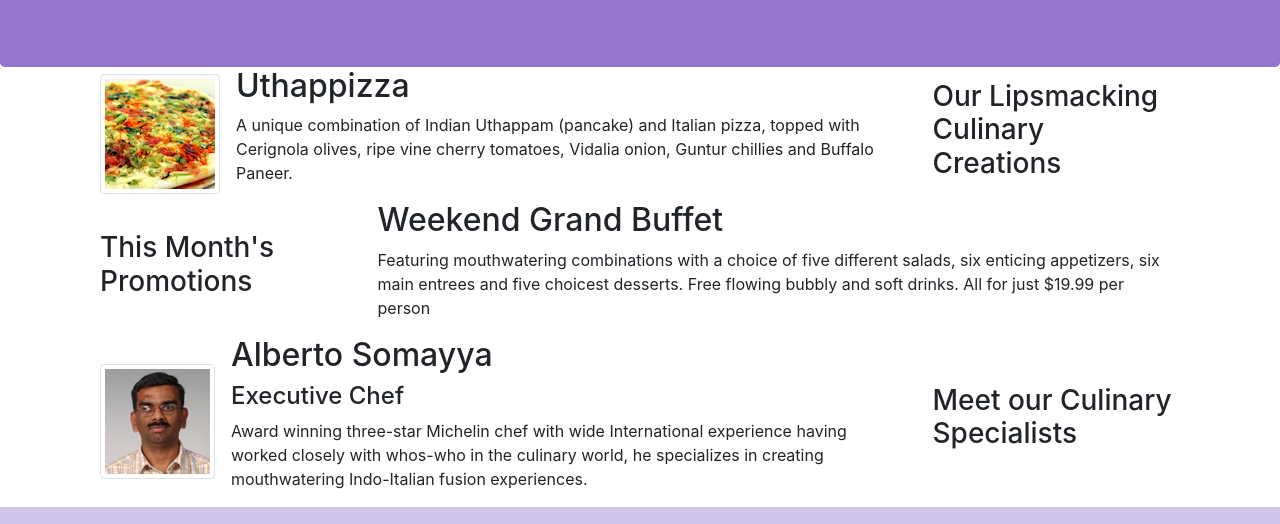
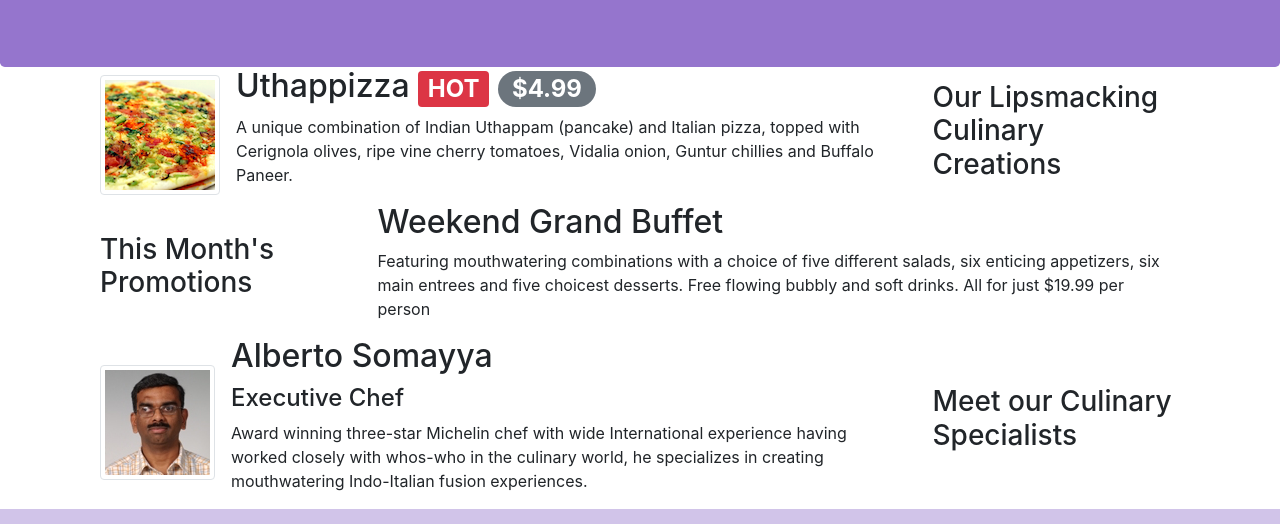
Before and after one commit to beta-etm/bootstrap4, a website: page index.html in a window 1280 px wide. Shown: the part 267-791 px from the top of the page. Drawn offline with nearby package versions, Linux system fonts and the light colour scheme.

Commit message:
Alerting Users

```diff
--- a/index.html
+++ b/index.html
@@ -64,7 +64,7 @@
                     <img class="d-flex mr-3 img-thumbnail align-self-center"
                             src="img/uthappizza.png" alt="Uthappizza">
                     <div class="media-body">
-                        <h2 class="mt-0">Uthappizza</h2>
+                        <h2 class="mt-0">Uthappizza <span class="badge badge-danger">HOT</span> <span class="badge badge-pill badge-secondary">$4.99</span></h2>
                         <p class="d-none d-sm-block">A unique combination of Indian Uthappam (pancake) and
                             Italian pizza, topped with Cerignola olives, ripe vine
                             cherry tomatoes, Vidalia onion, Guntur chillies and
```
Also changed, not shown: package.json (+9 -6 lines).
